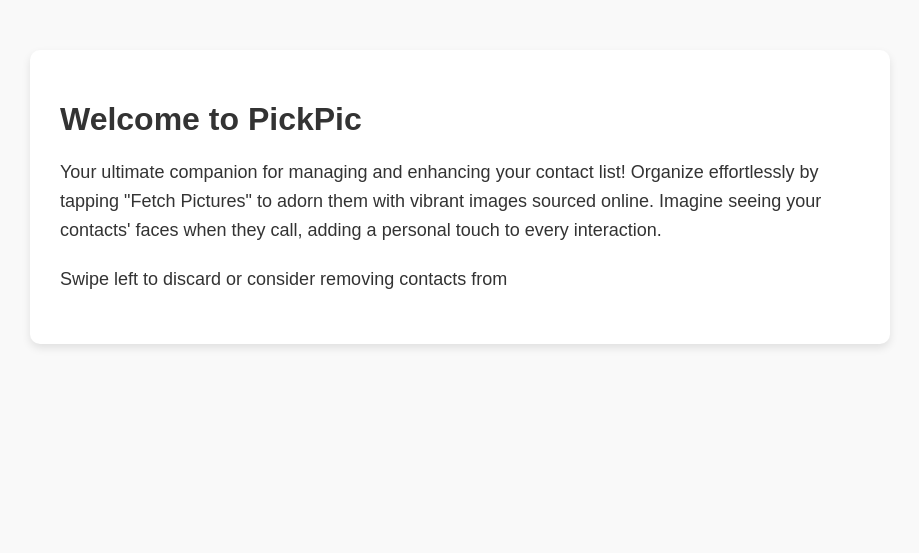
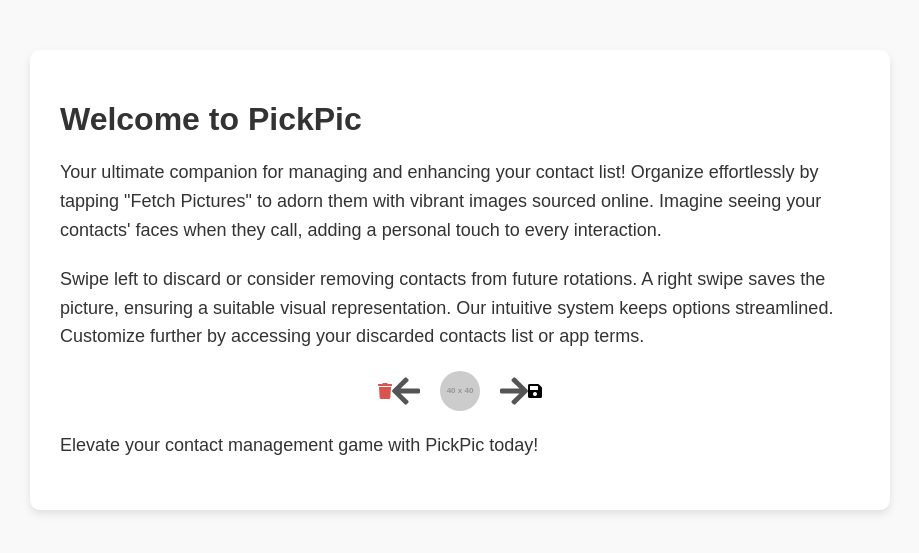
Before and after one commit to inUtil-Labs/inutil-labs.github.io, a Jekyll site: the page pages/pphome.html, which Jekyll copies as it is, in a window 1280 px wide. Shown: the top 553 px of the page, without its empty margins (180-1099 px from the left). Built offline with Jekyll 4.4.1, drawn with Linux system fonts in a browser that asks for light colours.

Commit message:
Update pphome.html

```diff
--- a/pages/pphome.html
+++ b/pages/pphome.html
@@ -71,4 +71,27 @@
   <div class="container">
     <h1>Welcome to PickPic</h1>
     <p>Your ultimate companion for managing and enhancing your contact list! Organize effortlessly by tapping "Fetch Pictures" to adorn them with vibrant images sourced online. Imagine seeing your contacts' faces when they call, adding a personal touch to every interaction.</p>
-    <p>Swipe left to discard or consider removing contacts from
+    <p>Swipe left to discard or consider removing contacts from future rotations. A right swipe saves the picture, ensuring a suitable visual representation. Our intuitive system keeps options streamlined. Customize further by accessing your discarded contacts list or app terms.</p>
+    <div class="icon-container">
+      <i class="fas fa-trash red-icon"></i>
+      <i class="fas fa-arrow-left arrow" onclick="swipeLeft()"></i>
+      <div class="person-icon"></div>
+      <i class="fas fa-arrow-right arrow" onclick="swipeRight()"></i>
+      <i class="fas fa-save save-icon"></i>
+    </div>
+    <p>Elevate your contact management game with PickPic today!</p>
+  </div>
+
+  <script>
+    function swipeLeft() {
+      // Code to handle swipe left action
+      console.log('Swiped left!');
+    }
+
+    function swipeRight() {
+      // Code to handle swipe right action
+      console.log('Swiped right!');
+    }
+  </script>
+</body>
+</html>
```
